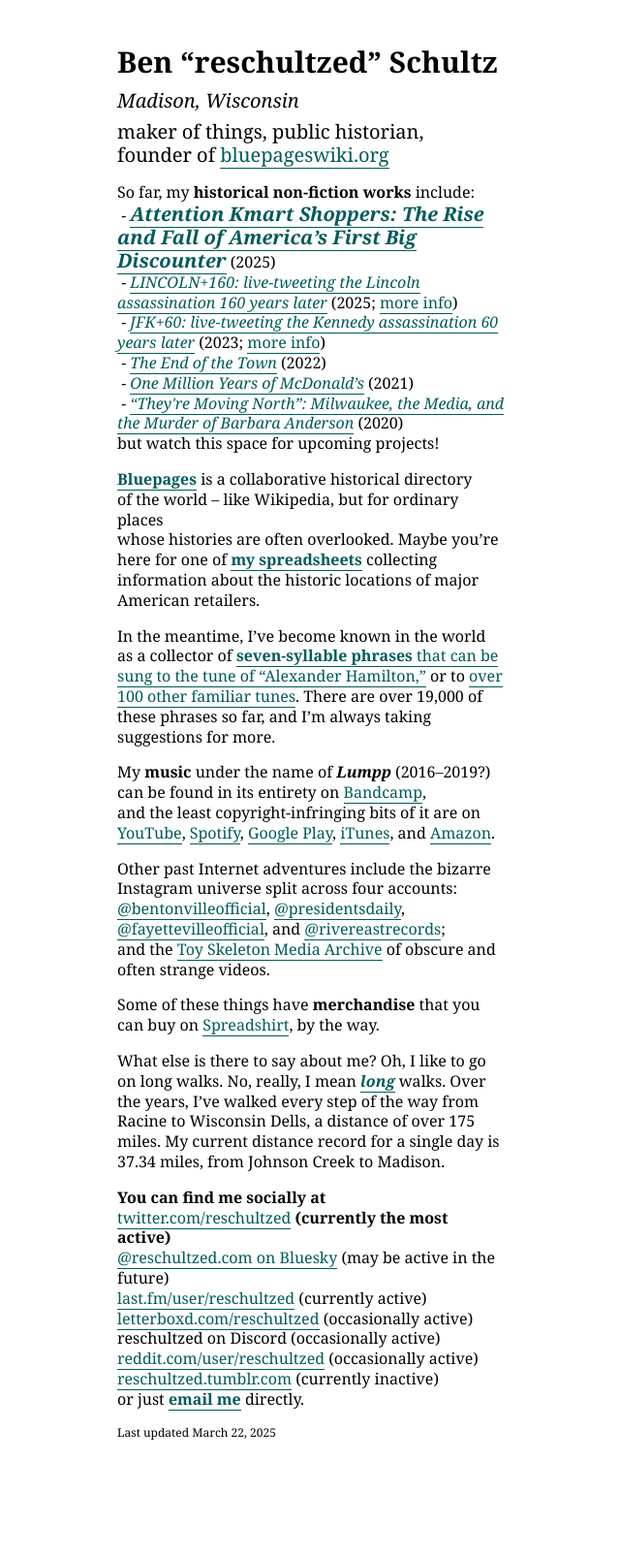
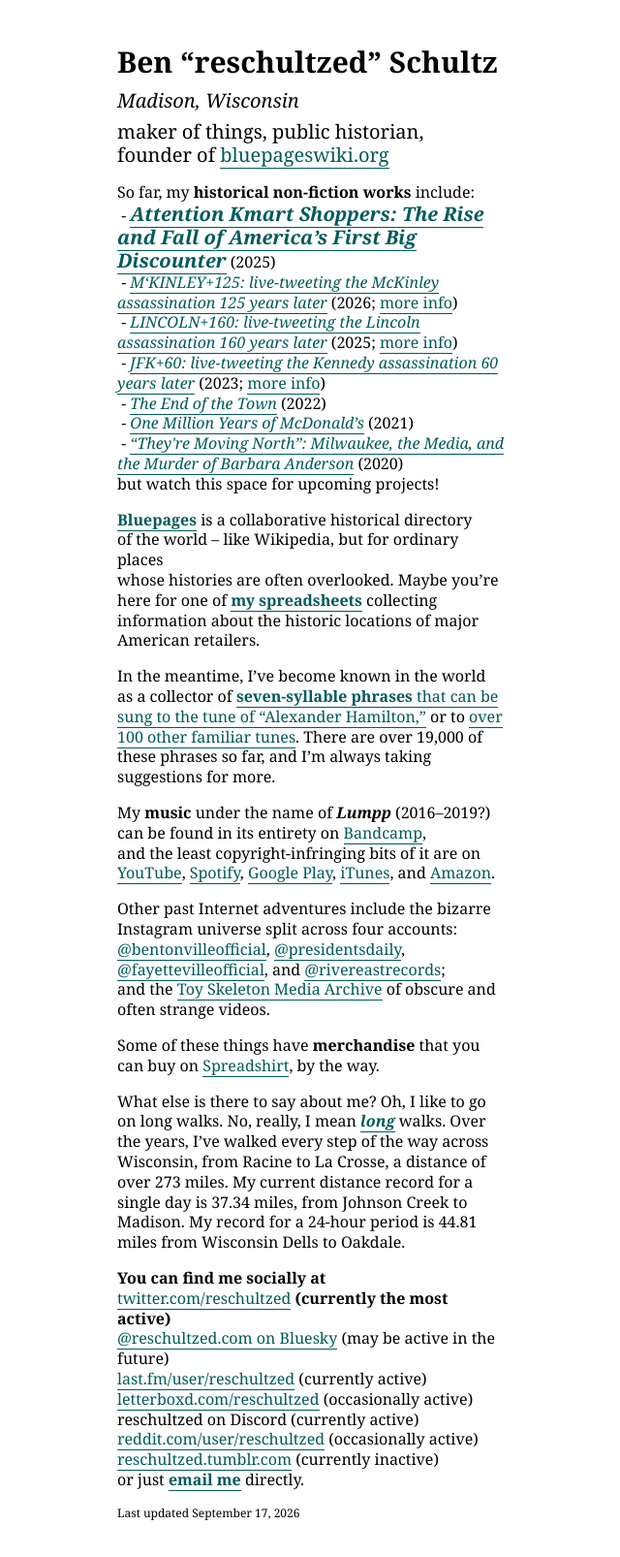
Before and after one commit to reschultzed/website, a plain HTML site: page index.html in a window 1280 px wide. Shown: the whole page at 97% size, without its empty margins (319-959 px from the left). Before the commit the page ends 1549 px from the top, so only its background shows below. Drawn offline with Linux system fonts and the light colour scheme.

Commit message:
Update index.html

```diff
--- a/index.html
+++ b/index.html
@@ -21,6 +21,7 @@
 
 <p>So far, my <b>historical non-fiction works</b> include:<br>
 &nbsp;- <i><b><ha2><a href="http://reschultzed.com/kmart">Attention Kmart Shoppers: The Rise and Fall of America’s First Big Discounter</a></ha2></b></i> (2025)<br>
+&nbsp;- <i><a href="https://www.twitter.com/jfkplus60">M‘KINLEY+125: live-tweeting the McKinley assassination 125 years later</a></i> (2026; <a href="http://reschultzed.com/mckinley">more info</a>)<br>
 &nbsp;- <i><a href="https://www.twitter.com/jfkplus60">LINCOLN+160: live-tweeting the Lincoln assassination 160 years later</a></i> (2025; <a href="http://reschultzed.com/lincoln">more info</a>)<br>
 &nbsp;- <i><a href="https://www.twitter.com/jfkplus60">JFK+60: live-tweeting the Kennedy assassination 60 years later</a></i> (2023; <a href="http://reschultzed.com/jfk">more info</a>)<br>
 &nbsp;- <i><a href="https://bluepagesadmin.wordpress.com/2022/10/31/the-end-of-the-town/">The End of the Town</a></i> (2022)<br>
@@ -43,17 +44,17 @@ and the least copyright-infringing bits of it are on<br>
 
 <p>Some of these things have <b>merchandise</b> that you can buy on <a href="https://shop.spreadshirt.com/reschultzed/">Spreadshirt</a>, by the way.</p>
 
-<p>What else is there to say about me? Oh, I like to go on long walks. No, really, I mean <b><i><a href="https://www.google.com/maps/d/viewer?mid=1JxY1GvnrEmDivU2SdYiRs6UV0ApgIVY&ll=42.98930304918793%2C-89.08548342773436&z=8">long</a></i></b> walks. Over the years, I’ve walked every step of the way from Racine to Wisconsin Dells, a distance of over 175 miles. My current distance record for a single day is 37.34 miles, from Johnson Creek to Madison.</p>
+<p>What else is there to say about me? Oh, I like to go on long walks. No, really, I mean <b><i><a href="https://www.google.com/maps/d/viewer?mid=1JxY1GvnrEmDivU2SdYiRs6UV0ApgIVY&ll=42.98930304918793%2C-89.08548342773436&z=8">long</a></i></b> walks. Over the years, I’ve walked every step of the way across Wisconsin, from Racine to La Crosse, a distance of over 273 miles. My current distance record for a single day is 37.34 miles, from Johnson Creek to Madison. My record for a 24-hour period is 44.81 miles from Wisconsin Dells to Oakdale.</p>
 
 <p><b>You can find me socially at</b><br>
 <a href="https://twitter.com/reschultzed/">twitter.com/reschultzed</a> <b>(currently the most active)</b><br>
 <a href="https://bsky.app/profile/reschultzed.com">@reschultzed.com on Bluesky</a> (may be active in the future)<br>
 <a href="https://www.last.fm/user/reschultzed">last.fm/user/reschultzed</a> (currently active)<br>
 <a href="https://letterboxd.com/reschultzed/">letterboxd.com/reschultzed</a> (occasionally active)<br>
-reschultzed on Discord (occasionally active)<br>
+reschultzed on Discord (currently active)<br>
 <a href="https://reddit.com/user/reschultzed/">reddit.com/user/reschultzed</a> (occasionally active)<br>
 <a href="https://reschultzed.tumblr.com/">reschultzed.tumblr.com</a> (currently inactive)<br>
 or just <b><a href="mailto:reschultzed@gmail.com">email me</a></b> directly.</p>
 
-<smol>Last updated March 22, 2025</smol>
+<smol>Last updated September 17, 2026</smol>
 </body>
```
